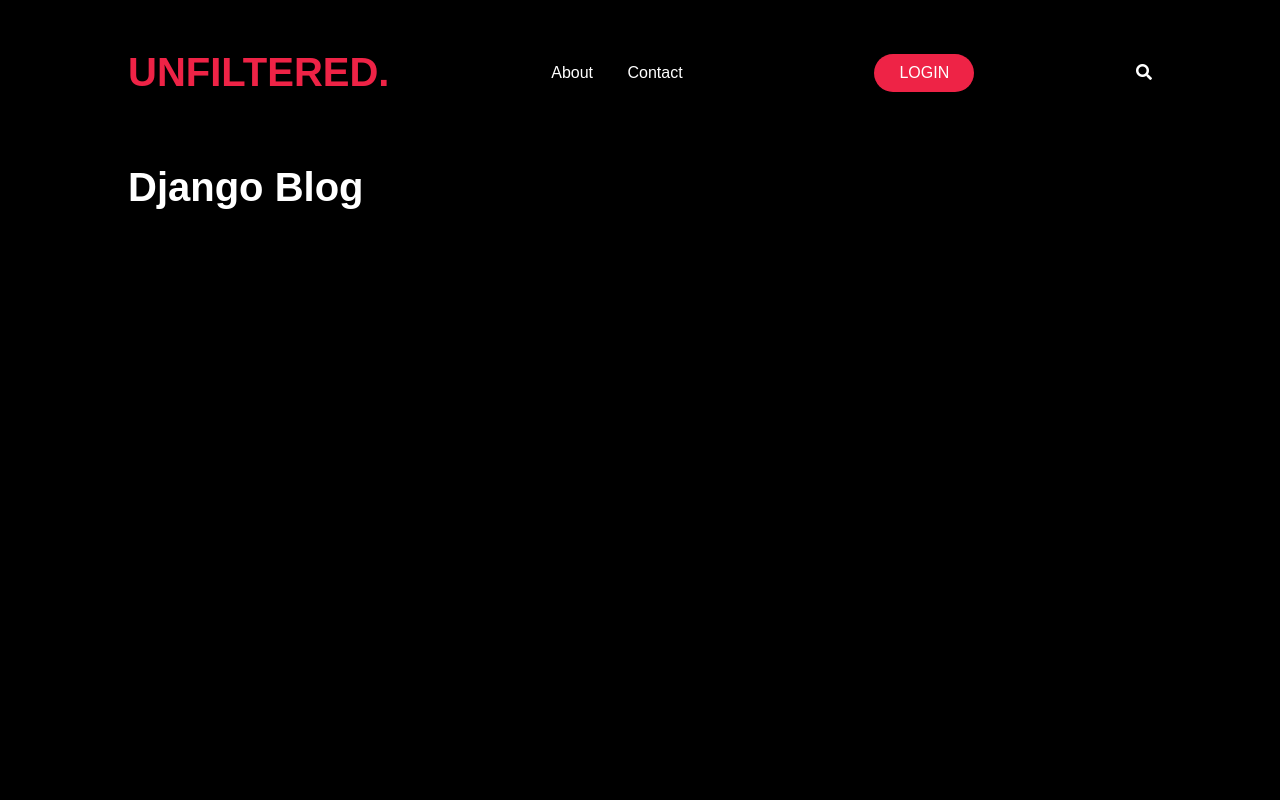
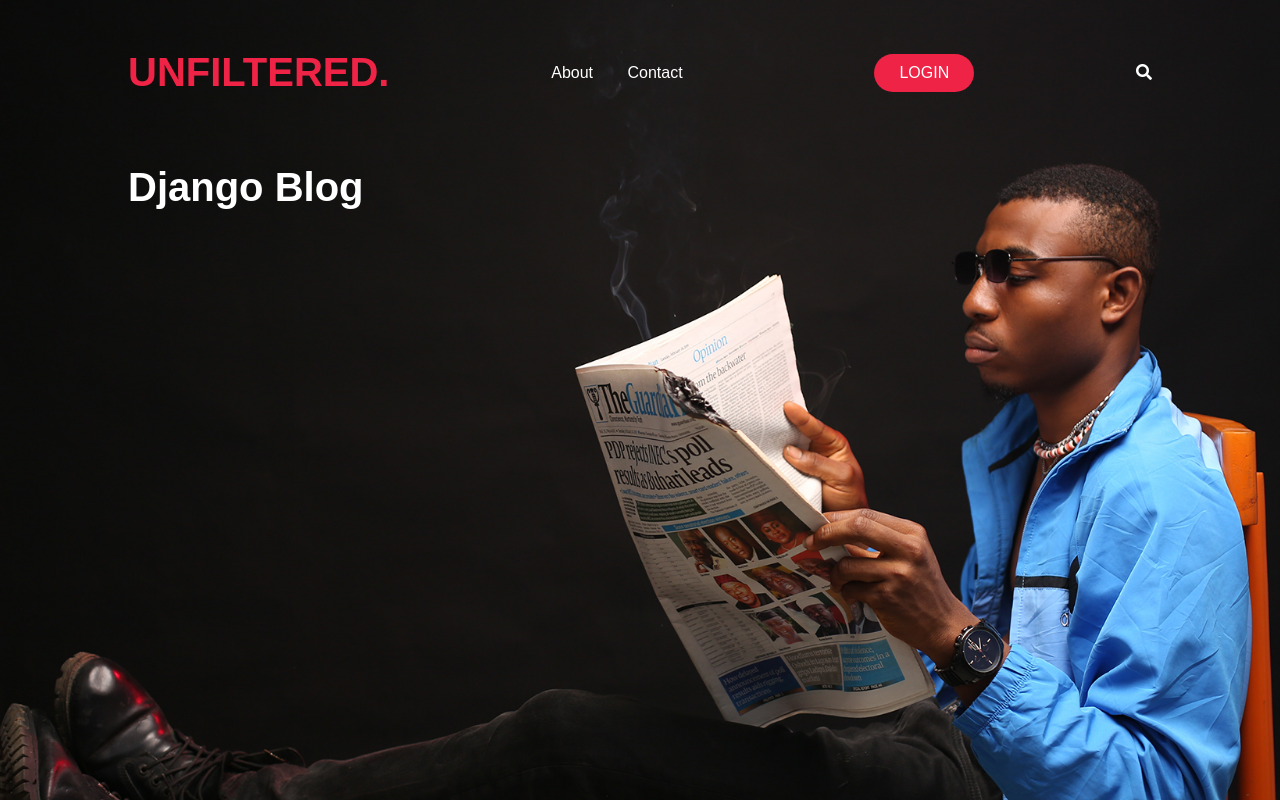
Before and after one commit to TakudzwaPNyamukuva/my-first-blog, a Django app: page / in a window 1280 px wide. Run offline with Django 3.2, Linux system fonts and the light colour scheme; data that the repository does not hold is empty; some libraries are stand-ins or nearby versions.

Commit message:
changed homepage background

```diff
--- a/blog/static/blog.css
+++ b/blog/static/blog.css
@@ -5,10 +5,16 @@
 }
 
 body {
-	background: #000;
+	color: #fff;
 	font-family: Arial, Helvetica, sans-serif;
 	font-size: 16px;
 	color: #000;
+}
+
+.showCase {
+	background: url('/static/bac 2.png') no-repeat center center/cover;
+	width: 100%;
+	height: 100vh;
 }
 
 ul {
@@ -79,7 +85,7 @@ h2 a {
 }
 
 .main-nav a:hover {
-	color: #075384;
+	color: #66b4f6;
 }
 
 .nav-menu a {
@@ -87,7 +93,7 @@ h2 a {
 }
 
 .nav-menu a:hover {
-	color: #075384;
+	color: #66b4f6;
 }
 
 .login-btn {
--- a/blog/templates/blog/post_list.html
+++ b/blog/templates/blog/post_list.html
@@ -19,6 +19,7 @@
 		<link rel="stylesheet" href="{% static 'blog.css' %}" />
 	</head>
 	<body>
+		<div class="showCase">
 			<div class="container">
 				<nav>
 					<div class="nav-bar">
@@ -54,5 +55,6 @@
 				</div>
 				{% endfor %}
 			</div>
+		</div>
 	</body>
 </html>
```
Also changed, not shown: blog/static/bac 2.png (added). Lines whose indentation alone changed are shown as unchanged.
